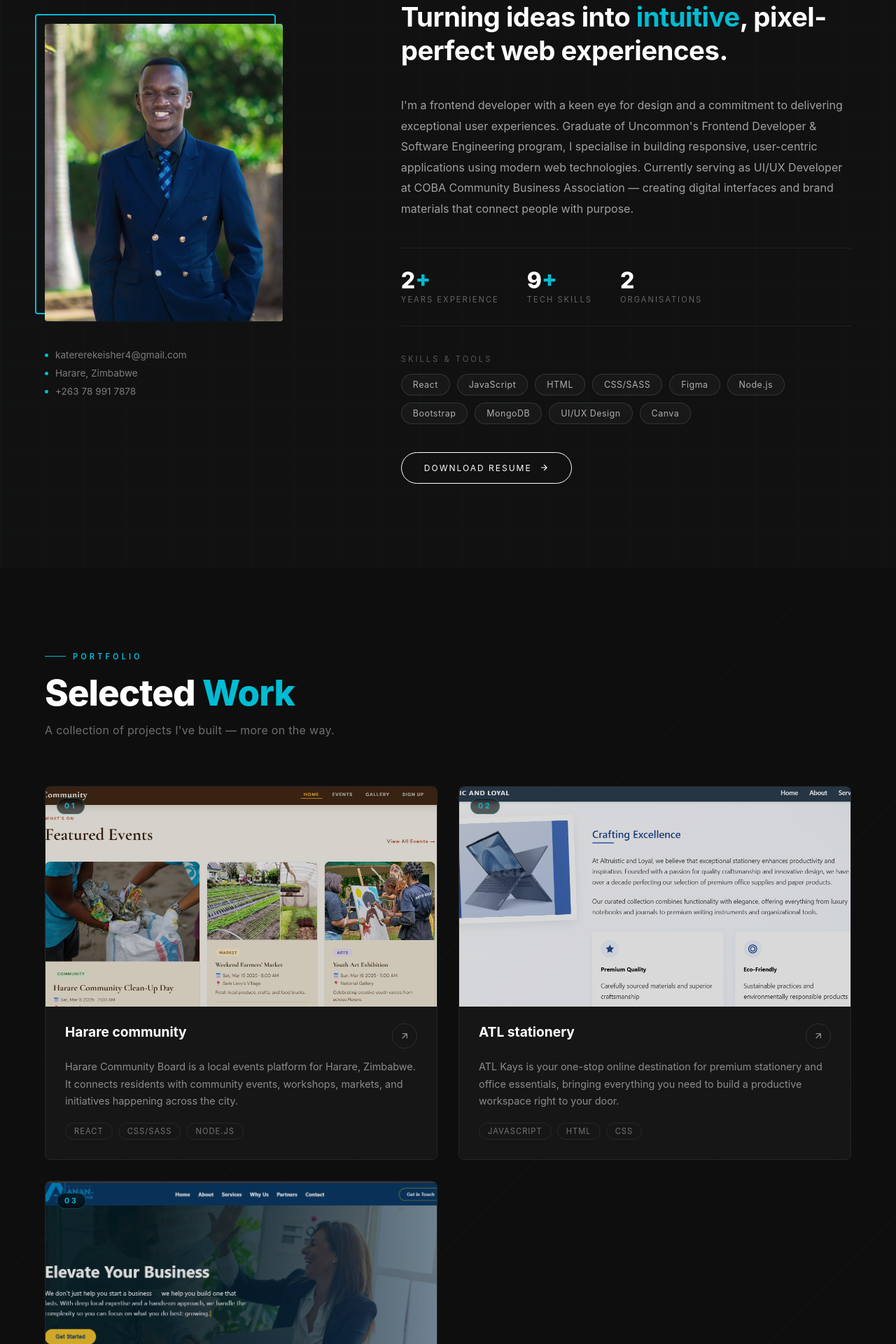
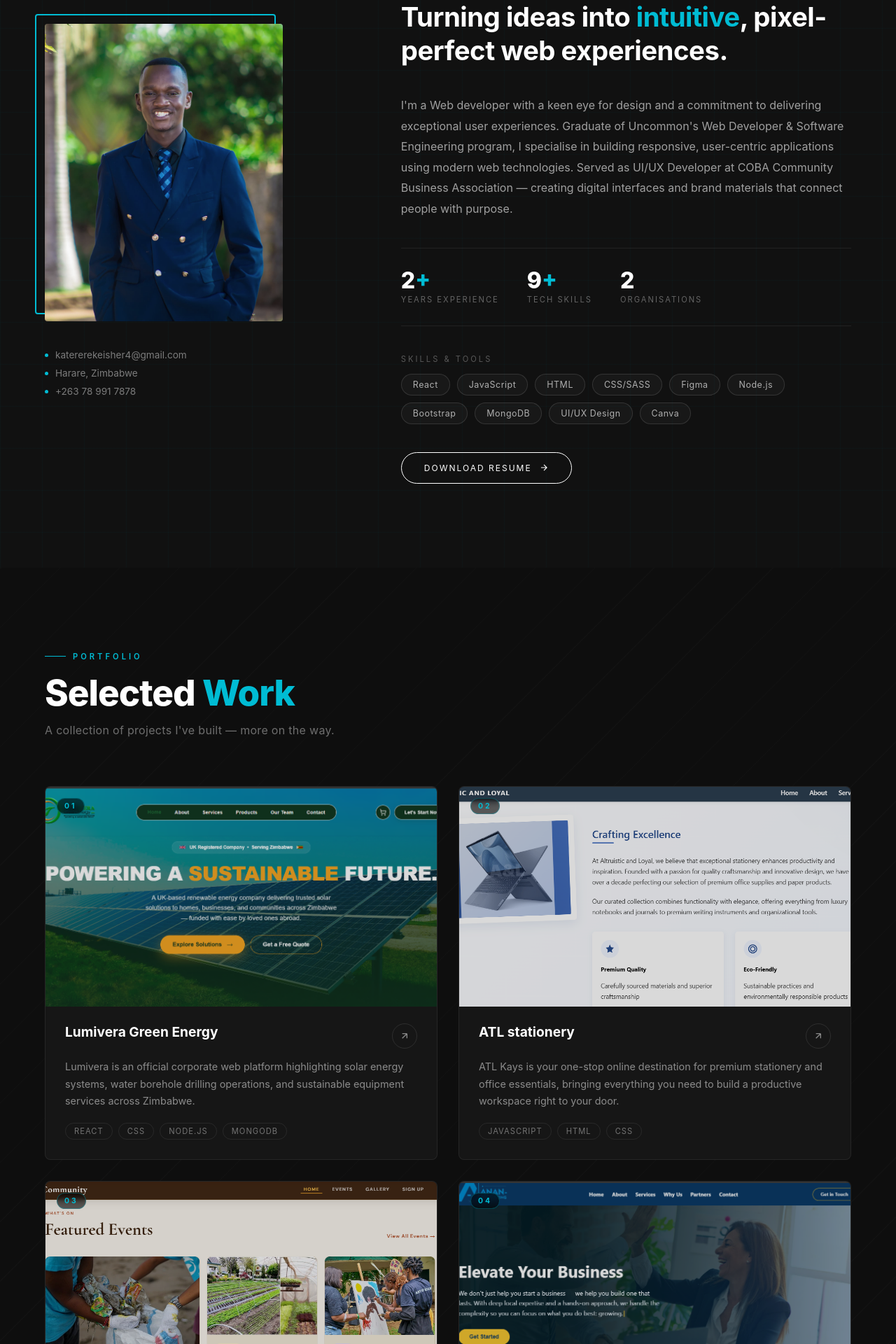
Before and after one commit to keisher2kays/New-portfolio, a React (Create React App) app: page / in a window 1280 px wide. Shown: the part 940-2860 px from the top of the page at 70% size. Built offline with nearby package versions, Linux system fonts and the light colour scheme.

Commit message:
update2.0

```diff
--- a/src/components/About.js
+++ b/src/components/About.js
@@ -75,10 +75,10 @@ const About = () => {
           </h2>
 
           <p className="bio-body fade-up">
-            I'm a frontend developer with a keen eye for design and a commitment to delivering
-            exceptional user experiences. Graduate of Uncommon's Frontend Developer &amp; Software
+            I'm a Web developer with a keen eye for design and a commitment to delivering
+            exceptional user experiences. Graduate of Uncommon's Web Developer &amp; Software
             Engineering program, I specialise in building responsive, user-centric applications
-            using modern web technologies. Currently serving as UI/UX Developer at COBA Community
+            using modern web technologies. Served as UI/UX Developer at COBA Community
             Business Association — creating digital interfaces and brand materials that connect
             people with purpose.
           </p>
--- a/src/components/Footer.js
+++ b/src/components/Footer.js
@@ -50,7 +50,7 @@ const Footer = () => {
         {/* Left: name + tagline */}
         <div className="footer-brand">
           <span className="footer-name">Keisher Katerere</span>
-          <span className="footer-tagline">Frontend Developer · UI/UX</span>
+          <span className="footer-tagline">WEB DEVELOPER · UI/UX · DIGITAL MARKETER </span>
         </div>
 
         {/* Center: nav links */}
--- a/src/components/Portfolio.js
+++ b/src/components/Portfolio.js
@@ -2,18 +2,19 @@ import React, { useEffect, useRef } from 'react';
 import comm from '../assets/comm.png'
 import ATL from '../assets/ATL.png'
 import anan from '../assets/anan.png'
+import lumivera from '../assets/lumivera.png'
 const projects = [
   {
-    id: 1,
-    number: '01',
-    title: 'Harare community',
-    description:
-      'Harare Community Board is a local events platform for Harare, Zimbabwe. It connects residents with community events, workshops, markets, and initiatives happening across the city.',
-    tags: ['React', 'CSS/SASS', 'Node.js'],
-    link: 'https://harare-comm.vercel.app/',
-    image: comm ,
-  },
-  {
+  id: 1, // Update the ID based on your array order
+  number: '01', // Update sequence number as needed
+  title: 'Lumivera Green Energy',
+  description:
+    'Lumivera is an official corporate web platform highlighting solar energy systems, water borehole drilling operations, and sustainable equipment services across Zimbabwe.',
+  tags: ['React', 'CSS', 'Node.js', 'MongoDB'],
+  link: 'https://lumiveragreenenergy.org/', // Replace with your exact project link or live URL
+  image: lumivera, // Ensure 'lumivera' is imported at the top of your file
+},
+ {
     id: 2,
     number: '02',
     title: 'ATL stationery',
@@ -26,6 +27,17 @@ const projects = [
   {
     id: 3,
     number: '03',
+    title: 'Harare community',
+    description:
+      'Harare Community Board is a local events platform for Harare, Zimbabwe. It connects residents with community events, workshops, markets, and initiatives happening across the city.',
+    tags: ['React', 'CSS/SASS', 'Node.js'],
+    link: 'https://harare-comm.vercel.app/',
+    image: comm ,
+  },
+
+  {
+    id: 4,
+    number: '04',
     title: 'Anan Consultance',
     description:
       'ATL Kays is your one-stop online destination for premium stationery and office essentials, bringing everything you need to build a productive workspace right to your door.',
```
Also changed, not shown: src/assets/lumivera.png (added).
